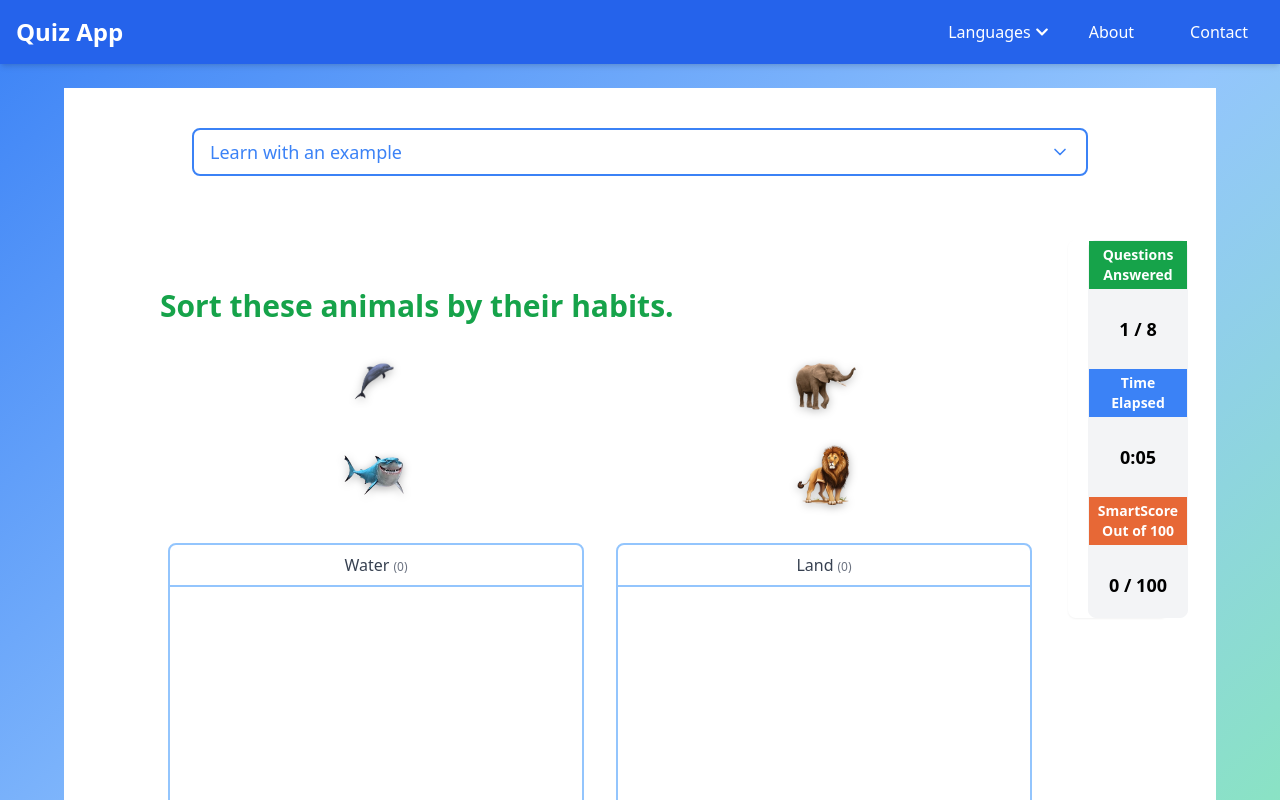
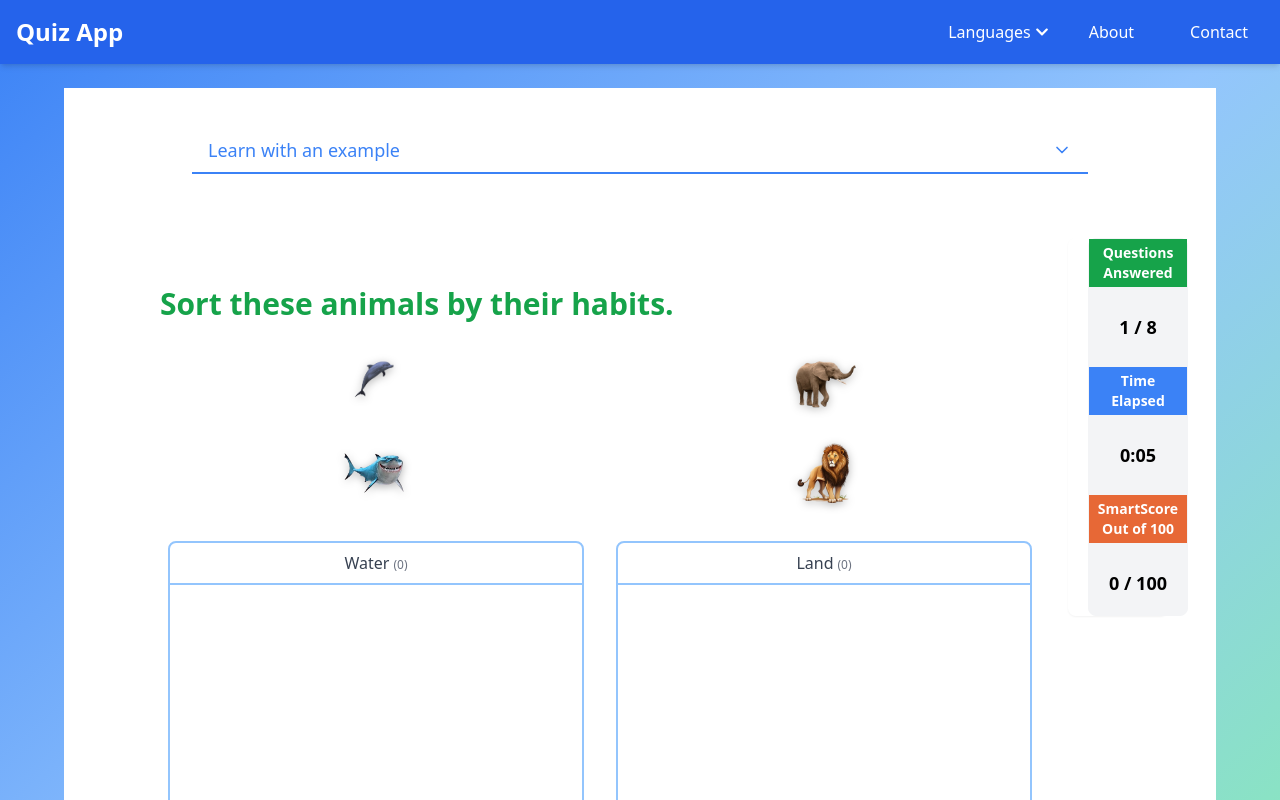
Before and after one commit to IhebMth/Quiz-App, a React (Vite) app: page /drag-and-drop in a window 1280 px wide. Shown: the top 800 px of the page. Built offline with nearby package versions, Linux system fonts and the light colour scheme.

Commit message:
vercel-commit

```diff
--- a/src/components/dragAndDrop/exampleSectionDrag.jsx
+++ b/src/components/dragAndDrop/exampleSectionDrag.jsx
@@ -150,7 +150,7 @@ const ExamplePracticeSection = ({ children, data }) => {
     <div ref={sectionRef} className="w-full max-w-4xl mx-auto">
     <button
   onClick={toggleMode}
-        className="flex items-center justify-between w-full px-4 py-2 mb-4  text-lg font-medium text-blue-500 bg-white border-2 border-blue-500 rounded-lg hover:bg-blue-50 transition-colors"
+  className="flex items-center justify-between w-full px-4 py-2 mb-4 text-lg font-medium text-blue-500  border-b-2 border-b-blue-500 transition-colors"
 >
   {mode === "practice" ? "Learn with an example" : "Back to practice"}
   {mode === "practice" ? (
@@ -159,6 +159,8 @@ const ExamplePracticeSection = ({ children, data }) => {
     <ChevronUp className="w-5 h-5" />
   )}
 </button>
+
+
 
       <AnimatePresence mode="wait">
         {mode === "practice" ? (
```
Lines whose indentation alone changed are shown as unchanged.
